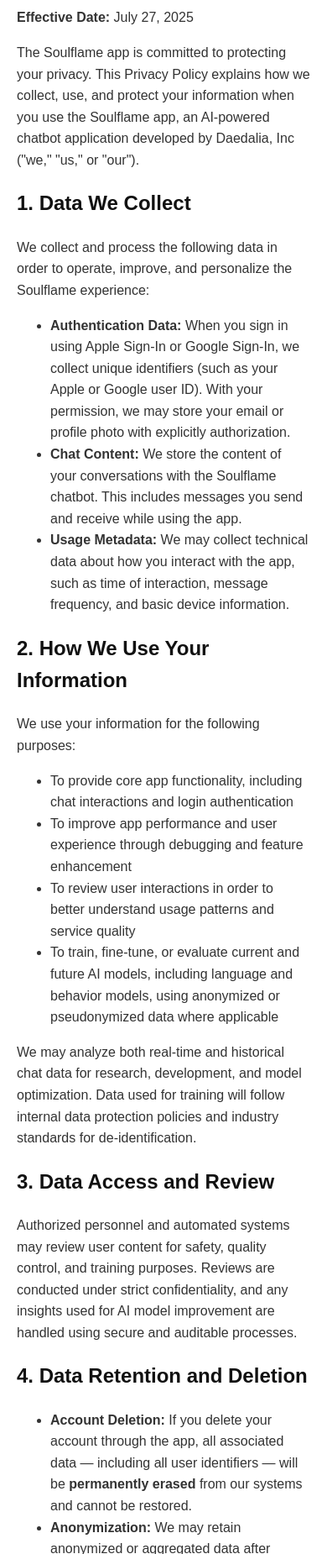
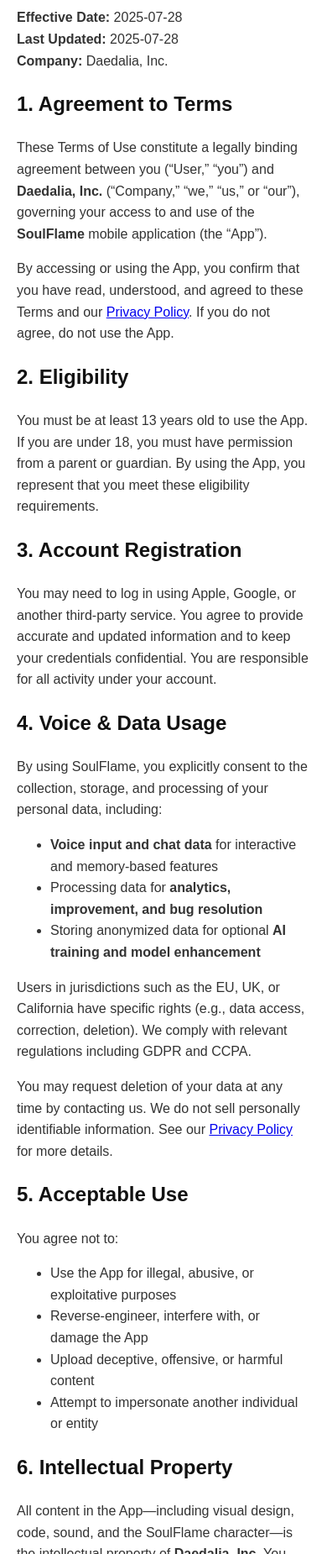
Before and after one commit to Daedalia-Inc/Daedalia-Inc.github.io, a plain HTML site: page index.html in a window 390 px wide. Shown: the part 150-2000 px from the top of the page at 84% size. Drawn offline with Linux system fonts and the light colour scheme.

Commit message:
add term of service

```diff
--- a/index.html
+++ b/index.html
@@ -26,7 +26,67 @@
 </head>
 <body>
 
-    <h1>Privacy Policy for Soulflame</h1>
+<h1 id="tos">Terms of Service for SoulFlame</h1>
+<p><strong>Effective Date:</strong> 2025-07-28<br>
+<strong>Last Updated:</strong> 2025-07-28<br>
+<strong>Company:</strong> Daedalia, Inc.</p>
+
+<h2>1. Agreement to Terms</h2>
+<p>These Terms of Use constitute a legally binding agreement between you (“User,” “you”) and <strong>Daedalia, Inc.</strong> (“Company,” “we,” “us,” or “our”), governing your access to and use of the <strong>SoulFlame</strong> mobile application (the “App”).</p>
+<p>By accessing or using the App, you confirm that you have read, understood, and agreed to these Terms and our <a href="#privacy">Privacy Policy</a>. If you do not agree, do not use the App.</p>
+
+<h2>2. Eligibility</h2>
+<p>You must be at least 13 years old to use the App. If you are under 18, you must have permission from a parent or guardian. By using the App, you represent that you meet these eligibility requirements.</p>
+
+<h2>3. Account Registration</h2>
+<p>You may need to log in using Apple, Google, or another third-party service. You agree to provide accurate and updated information and to keep your credentials confidential. You are responsible for all activity under your account.</p>
+
+<h2>4. Voice & Data Usage</h2>
+<p>By using SoulFlame, you explicitly consent to the collection, storage, and processing of your personal data, including:</p>
+<ul>
+    <li><strong>Voice input and chat data</strong> for interactive and memory-based features</li>
+    <li>Processing data for <strong>analytics, improvement, and bug resolution</strong></li>
+    <li>Storing anonymized data for optional <strong>AI training and model enhancement</strong></li>
+</ul>
+<p>Users in jurisdictions such as the EU, UK, or California have specific rights (e.g., data access, correction, deletion). We comply with relevant regulations including GDPR and CCPA.</p>
+<p>You may request deletion of your data at any time by contacting us. We do not sell personally identifiable information. See our <a href="#privacy">Privacy Policy</a> for more details.</p>
+
+<h2>5. Acceptable Use</h2>
+<p>You agree not to:</p>
+<ul>
+    <li>Use the App for illegal, abusive, or exploitative purposes</li>
+    <li>Reverse-engineer, interfere with, or damage the App</li>
+    <li>Upload deceptive, offensive, or harmful content</li>
+    <li>Attempt to impersonate another individual or entity</li>
+</ul>
+
+<h2>6. Intellectual Property</h2>
+<p>All content in the App—including visual design, code, sound, and the SoulFlame character—is the intellectual property of <strong>Daedalia, Inc.</strong> You may not copy, distribute, or adapt any part of the App without prior written consent.</p>
+
+<h2>7. Termination</h2>
+<p>We may suspend or terminate your access at any time for violations of these Terms or applicable law. You may delete your account, in which case all associated personal data will be permanently deleted and no longer recoverable.</p>
+
+<h2>8. Disclaimer</h2>
+<p>The App is provided <strong>“as is”</strong> without warranties of any kind. We do not guarantee uninterrupted availability or suitability for any particular purpose.</p>
+
+<h2>9. Limitation of Liability</h2>
+<p>To the fullest extent permitted by law, Daedalia, Inc. is not liable for indirect, incidental, or consequential damages resulting from your use of the App.</p>
+
+<h2>10. Governing Law</h2>
+<p>These Terms are governed by the laws of the <strong>State of Delaware</strong>, USA, without regard to conflict of law principles. Any disputes shall be handled exclusively in the state or federal courts located in Delaware.</p>
+
+<h2>11. Changes to These Terms</h2>
+<p>We may update these Terms at any time. The “Last Updated” date will be revised accordingly. Continued use of the App after an update indicates your acceptance of the new Terms.</p>
+
+<h2>12. Contact</h2>
+<p>For any questions, data requests, or concerns, contact us at:<br>
+<strong>Email:</strong> <a href="mailto:info@daedalia.us">info@daedalia.us</a></p>
+
+
+<br><br><br><br><br>
+
+
+    <h1 id="privacy">Privacy Policy for Soulflame</h1>
     <p><strong>Effective Date:</strong> July 27, 2025</p>
 
     <p>The Soulflame app is committed to protecting your privacy. This Privacy Policy explains how we collect, use, and protect your information when you use the Soulflame app, an AI-powered chatbot application developed by Daedalia, Inc ("we," "us," or "our").</p>
```
